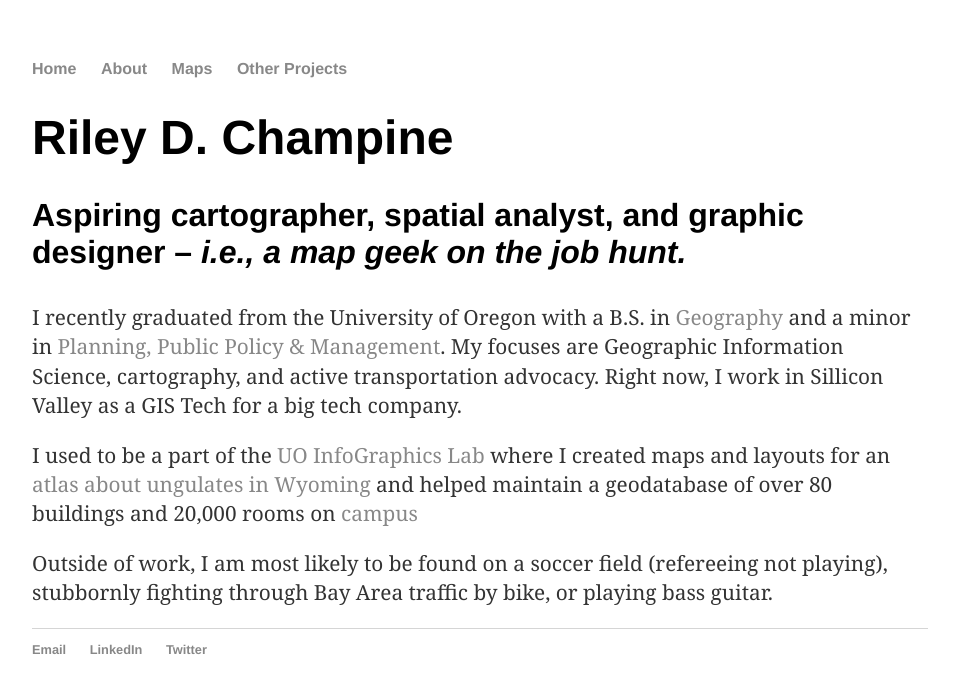
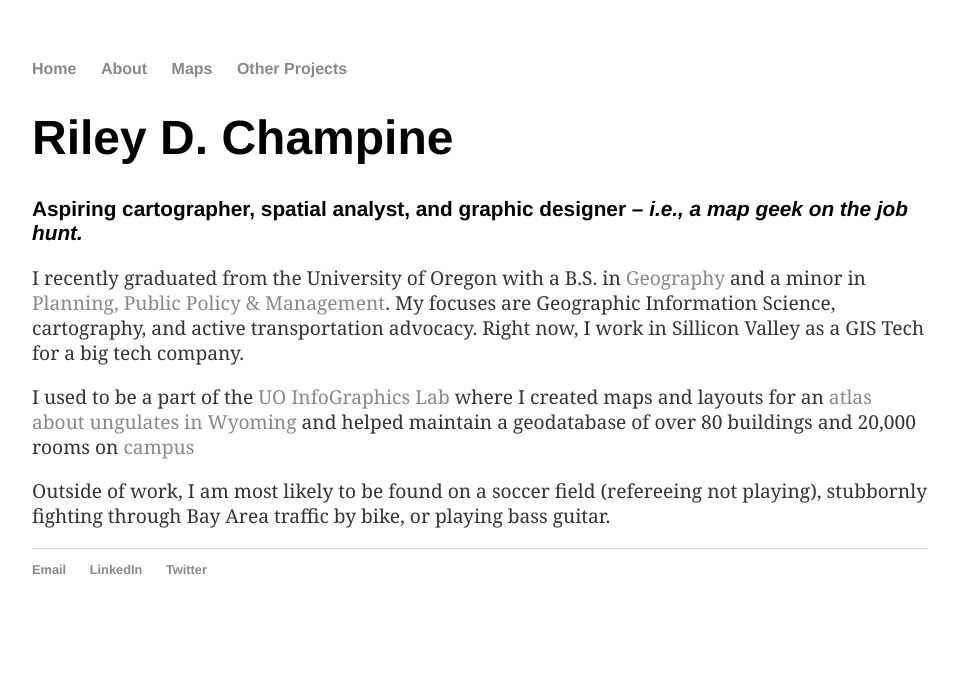
Before and after one commit to rileydchampine/rileydchampine.github.io, a Jekyll site: the page built from index.html, in a window 1280 px wide. Shown: the top 693 px of the page, without its empty margins (160-1117 px from the left). Built offline with Jekyll 4.4.1, drawn with Linux system fonts in a browser that asks for light colours.

Commit message:
Update main.css

```diff
--- a/css/main.css
+++ b/css/main.css
@@ -24,12 +24,12 @@ h1 {
     font-family:'Helvetica', 'Arial', 'Sans-Serif';
 }
 h3 {
-    font-size: 2em;
+    font-size: 1.3em;
     font-family:'Helvetica', 'Arial', 'Sans-Serif';
 }
 p {
-    font-size: 1.3em;
-    line-height: 1.4em;
+    font-size: 1.2em;
+    line-height: 1.3em;
     color: #333;
     font-family:'Georgia', 'Times New Roman';
 }
```
